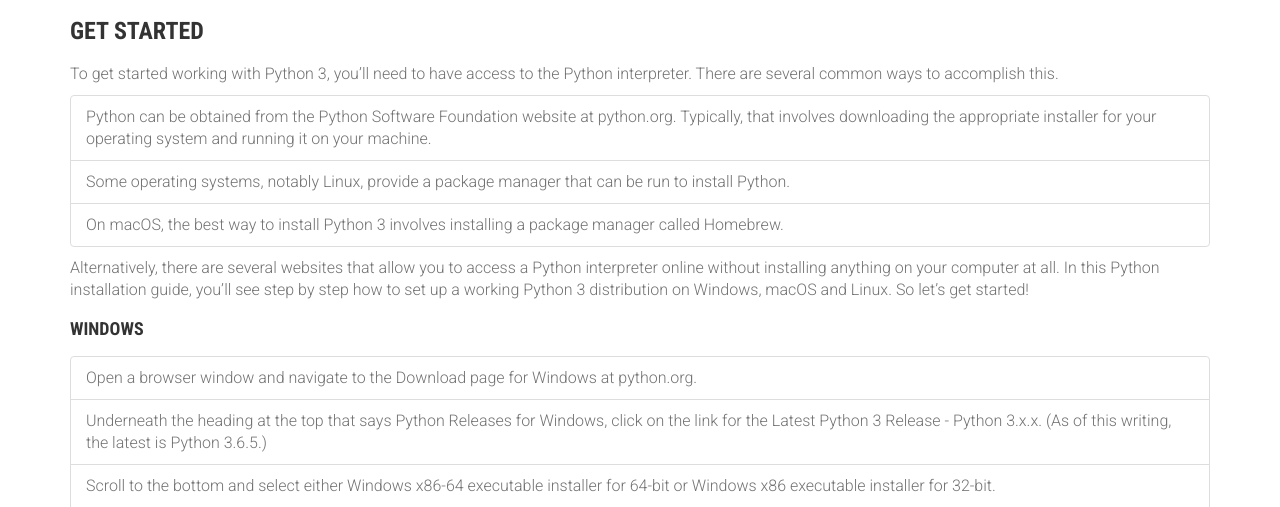
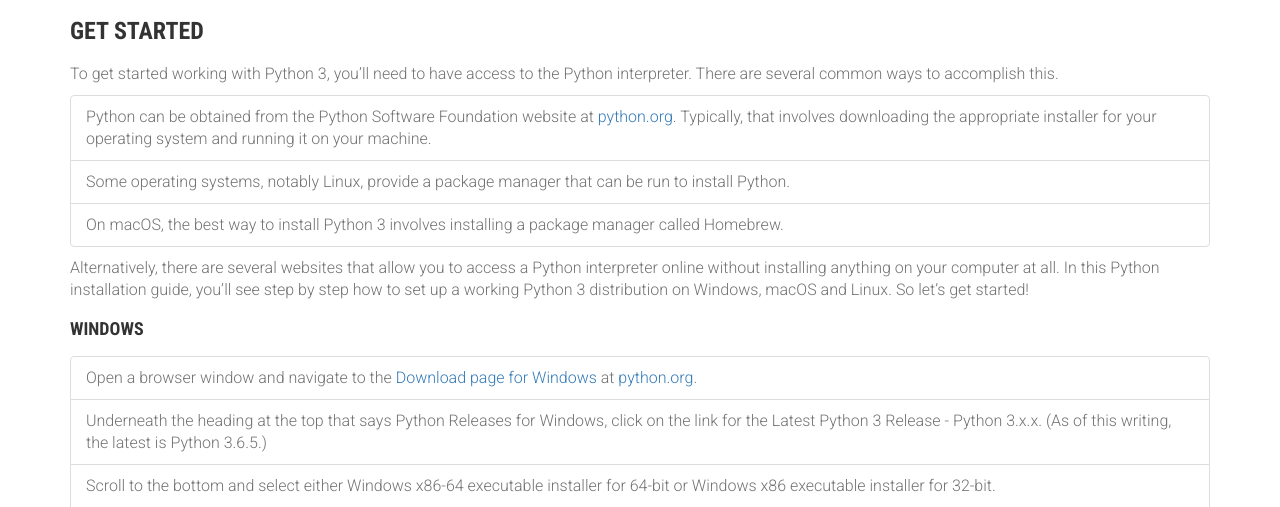
Before and after one commit to nabilrhman/WikiPython, a PHP site: page /installation.php in a window 1280 px wide. Shown: the part 345-852 px from the top of the page. Run offline with PHP 8.4, Linux system fonts and the light colour scheme; some web fonts are replaced.

Commit message:
Add links to python.org.

```diff
--- a/installation.php
+++ b/installation.php
@@ -82,7 +82,7 @@
                     <ul class="list-group wow fadeInUp" data-wow-delay=".7s" data-wow-duration="800ms"
                         style="margin-bottom: 10px !important;">
                         <li class="list-group-item">Python can be obtained from the Python Software Foundation website
-                            at python.org. Typically, that involves downloading the appropriate installer for your
+                            at <a href="http://python.org">python.org</a>. Typically, that involves downloading the appropriate installer for your
                             operating system and running it on your machine.
                         </li>
                         <li class="list-group-item">Some operating systems, notably Linux, provide a package manager
@@ -106,8 +106,8 @@
 
                     <ul class="list-group wow fadeInUp" data-wow-delay=".5s" data-wow-duration="800ms"
                         style="margin-bottom: 10px !important;">
-                        <li class="list-group-item">Open a browser window and navigate to the Download page for Windows
-                            at python.org.
+                        <li class="list-group-item">Open a browser window and navigate to the <a href="https://www.python.org/downloads/windows/">Download page for Windows</a>
+                                                    at <a href="http://python.org">python.org</a>.
                         </li>
                         <li class="list-group-item">Underneath the heading at the top that says Python Releases for
                             Windows, click on the link for the Latest Python 3 Release - Python 3.x.x. (As of this
```
